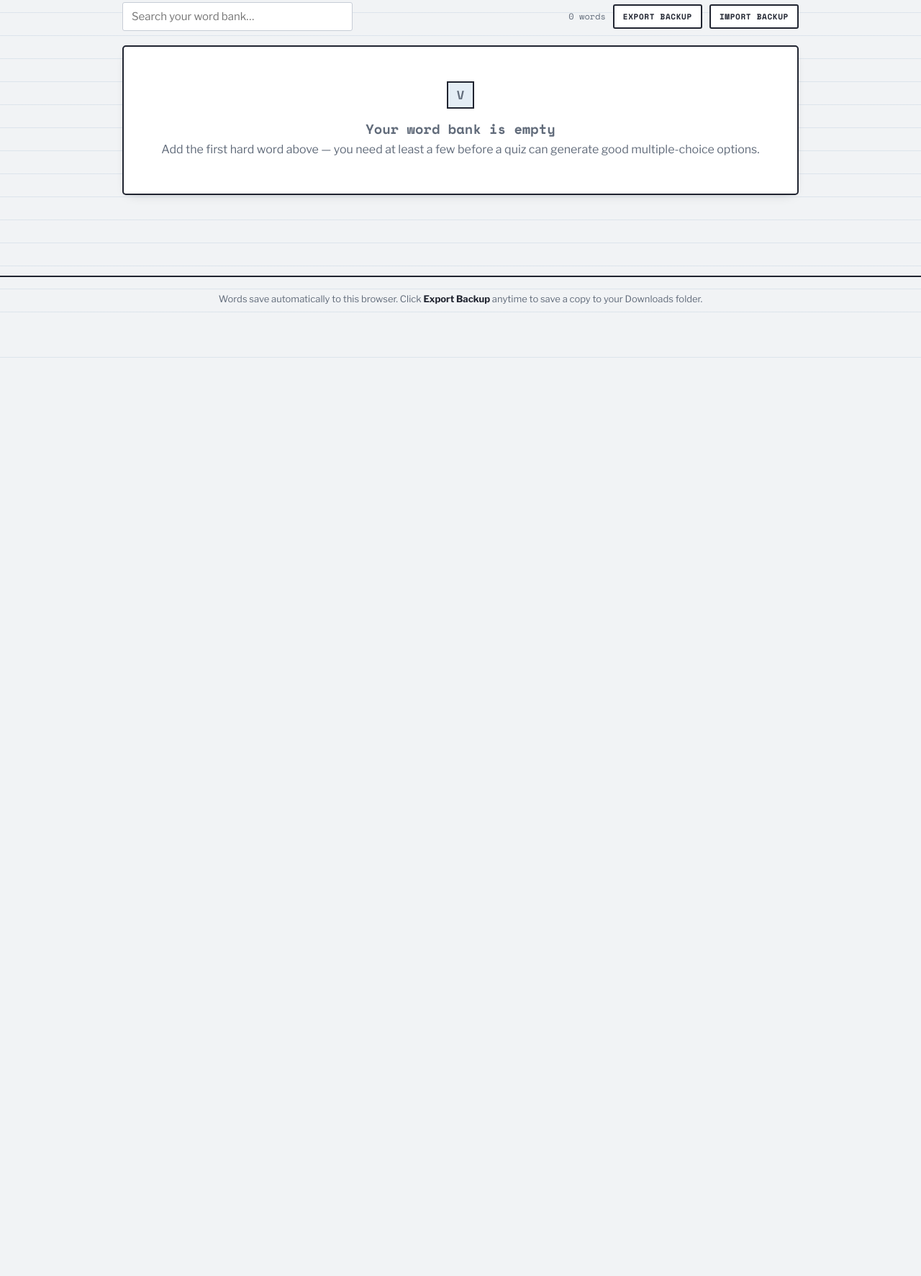
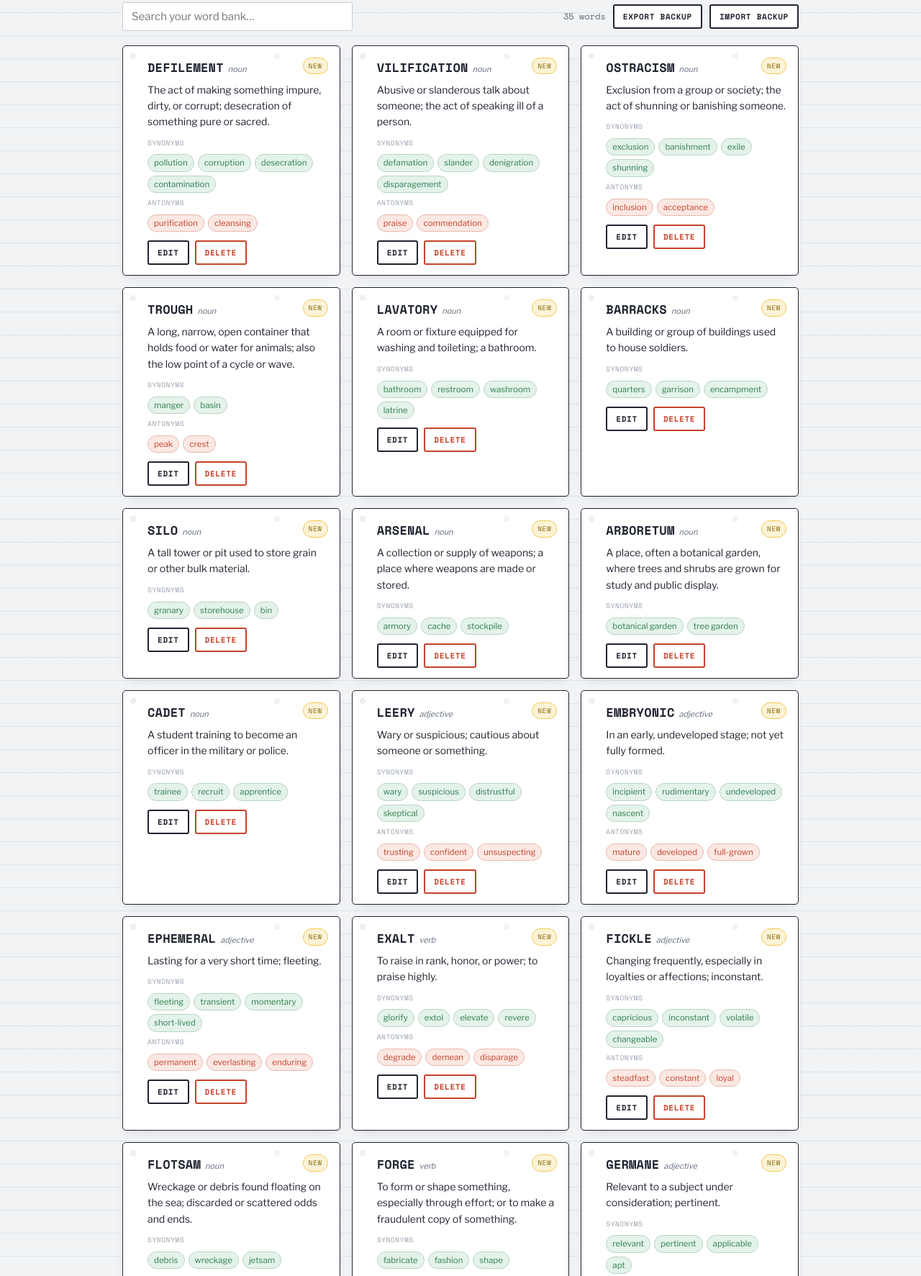
Before and after one commit to venkat-nav/ssat, a plain HTML site: page verbal.html in a window 1280 px wide. Shown: the part 302-2075 px from the top of the page at 72% size. Before the commit the page ends 800 px from the top, so only its background shows below. Drawn offline with nearby package versions, Linux system fonts and the light colour scheme.

Commit message:
Update word list

```diff
--- a/index.html
+++ b/index.html
@@ -105,6 +105,7 @@
     </div>
   </footer>
 
+  <script src="js/seed-words.js"></script>
   <script src="js/storage.js"></script>
   <script src="js/home.js"></script>
 </body>
--- /dev/null
+++ b/js/seed-words.js
@@ -0,0 +1,259 @@
+/* ==========================================================================
+   seed-words.js — a starter vocabulary list, added once to a new word bank
+   (see Storage.seedWordsOnce in storage.js). Definitions/synonyms/antonyms
+   written by hand rather than pulled from the dictionary APIs.
+   Concrete/technical nouns without a real antonym (lavatory, silo, writ,
+   cummerbund, ulcer, etc.) are left with an empty antonyms list rather than
+   a forced/inaccurate pairing.
+
+   Note: "Bouyant" (as given) is a common misspelling — stored here with
+   its correct spelling, "Buoyant".
+   ========================================================================== */
+
+const SEED_WORDS = [
+  {
+    word: 'Defilement',
+    partOfSpeech: 'noun',
+    meaning: 'The act of making something impure, dirty, or corrupt; desecration of something pure or sacred.',
+    synonyms: ['pollution', 'corruption', 'desecration', 'contamination'],
+    antonyms: ['purification', 'cleansing'],
+  },
+  {
+    word: 'Vilification',
+    partOfSpeech: 'noun',
+    meaning: 'Abusive or slanderous talk about someone; the act of speaking ill of a person.',
+    synonyms: ['defamation', 'slander', 'denigration', 'disparagement'],
+    antonyms: ['praise', 'commendation'],
+  },
+  {
+    word: 'Ostracism',
+    partOfSpeech: 'noun',
+    meaning: 'Exclusion from a group or society; the act of shunning or banishing someone.',
+    synonyms: ['exclusion', 'banishment', 'exile', 'shunning'],
+    antonyms: ['inclusion', 'acceptance'],
+  },
+  {
+    word: 'Trough',
+    partOfSpeech: 'noun',
+    meaning: 'A long, narrow, open container that holds food or water for animals; also the low point of a cycle or wave.',
+    synonyms: ['manger', 'basin'],
+    antonyms: ['peak', 'crest'],
+  },
+  {
+    word: 'Lavatory',
+    partOfSpeech: 'noun',
+    meaning: 'A room or fixture equipped for washing and toileting; a bathroom.',
+    synonyms: ['bathroom', 'restroom', 'washroom', 'latrine'],
+    antonyms: [],
+  },
+  {
+    word: 'Barracks',
+    partOfSpeech: 'noun',
+    meaning: 'A building or group of buildings used to house soldiers.',
+    synonyms: ['quarters', 'garrison', 'encampment'],
+    antonyms: [],
+  },
+  {
+    word: 'Silo',
+    partOfSpeech: 'noun',
+    meaning: 'A tall tower or pit used to store grain or other bulk material.',
+    synonyms: ['granary', 'storehouse', 'bin'],
+    antonyms: [],
+  },
+  {
+    word: 'Arsenal',
+    partOfSpeech: 'noun',
+    meaning: 'A collection or supply of weapons; a place where weapons are made or stored.',
+    synonyms: ['armory', 'cache', 'stockpile'],
+    antonyms: [],
+  },
+  {
+    word: 'Arboretum',
+    partOfSpeech: 'noun',
+    meaning: 'A place, often a botanical garden, where trees and shrubs are grown for study and public display.',
+    synonyms: ['botanical garden', 'tree garden'],
+    antonyms: [],
+  },
+  {
+    word: 'Cadet',
+    partOfSpeech: 'noun',
+    meaning: 'A student training to become an officer in the military or police.',
+    synonyms: ['trainee', 'recruit', 'apprentice'],
+    antonyms: [],
+  },
+  {
+    word: 'Leery',
+    partOfSpeech: 'adjective',
+    meaning: 'Wary or suspicious; cautious about someone or something.',
+    synonyms: ['wary', 'suspicious', 'distrustful', 'skeptical'],
+    antonyms: ['trusting', 'confident', 'unsuspecting'],
+  },
+  {
+    word: 'Embryonic',
+    partOfSpeech: 'adjective',
+    meaning: 'In an early, undeveloped stage; not yet fully formed.',
+    synonyms: ['incipient', 'rudimentary', 'undeveloped', 'nascent'],
+    antonyms: ['mature', 'developed', 'full-grown'],
+  },
+  {
+    word: 'Ephemeral',
+    partOfSpeech: 'adjective',
+    meaning: 'Lasting for a very short time; fleeting.',
+    synonyms: ['fleeting', 'transient', 'momentary', 'short-lived'],
+    antonyms: ['permanent', 'everlasting', 'enduring'],
+  },
+  {
+    word: 'Exalt',
+    partOfSpeech: 'verb',
+    meaning: 'To raise in rank, honor, or power; to praise highly.',
+    synonyms: ['glorify', 'extol', 'elevate', 'revere'],
+    antonyms: ['degrade', 'demean', 'disparage'],
+  },
+  {
+    word: 'Fickle',
+    partOfSpeech: 'adjective',
+    meaning: 'Changing frequently, especially in loyalties or affections; inconstant.',
+    synonyms: ['capricious', 'inconstant', 'volatile', 'changeable'],
+    antonyms: ['steadfast', 'constant', 'loyal'],
+  },
+  {
+    word: 'Flotsam',
+    partOfSpeech: 'noun',
+    meaning: 'Wreckage or debris found floating on the sea; discarded or scattered odds and ends.',
+    synonyms: ['debris', 'wreckage', 'jetsam'],
+    antonyms: [],
+  },
+  {
+    word: 'Forge',
+    partOfSpeech: 'verb',
+    meaning: 'To form or shape something, especially through effort; or to make a fraudulent copy of something.',
+    synonyms: ['fabricate', 'fashion', 'shape'],
+    antonyms: [],
+  },
+  {
+    word: 'Germane',
+    partOfSpeech: 'adjective',
+    meaning: 'Relevant to a subject under consideration; pertinent.',
+    synonyms: ['relevant', 'pertinent', 'applicable', 'apt'],
+    antonyms: ['irrelevant', 'unrelated', 'extraneous'],
+  },
+  {
+    word: 'Glean',
+    partOfSpeech: 'verb',
+    meaning: 'To gather information or material bit by bit, often from various sources.',
+    synonyms: ['gather', 'extract', 'collect', 'harvest'],
+    antonyms: [],
+  },
+  {
+    word: 'Inane',
+    partOfSpeech: 'adjective',
+    meaning: 'Silly, senseless, or lacking substance; foolish.',
+    synonyms: ['senseless', 'foolish', 'vapid', 'absurd'],
+    antonyms: ['sensible', 'profound', 'meaningful'],
+  },
+  {
+    word: 'Ingress',
+    partOfSpeech: 'noun',
+    meaning: 'The act of entering; a means or place of entry.',
+    synonyms: ['entry', 'entrance', 'access', 'admission'],
+    antonyms: ['egress', 'exit', 'departure'],
+  },
+  {
+    word: 'Innocuous',
+    partOfSpeech: 'adjective',
+    meaning: 'Not harmful or offensive; harmless.',
+    synonyms: ['harmless', 'benign', 'inoffensive', 'safe'],
+    antonyms: ['harmful', 'dangerous', 'noxious'],
+  },
+  {
+    word: 'Laudatory',
+    partOfSpeech: 'adjective',
+    meaning: 'Expressing praise; commendatory.',
+    synonyms: ['complimentary', 'commendatory', 'approving', 'admiring'],
+    antonyms: ['critical', 'disparaging', 'derogatory'],
+  },
+  {
+    word: 'Lucrative',
+    partOfSpeech: 'adjective',
+    meaning: 'Producing a great deal of profit; profitable.',
+    synonyms: ['profitable', 'remunerative', 'gainful', 'moneymaking'],
+    antonyms: ['unprofitable', 'worthless'],
+  },
+  {
+    word: 'Mirage',
+    partOfSpeech: 'noun',
+    meaning: 'An optical illusion caused by atmospheric conditions; something illusory that appears real.',
+    synonyms: ['illusion', 'hallucination', 'phantom', 'delusion'],
+    antonyms: ['reality'],
+  },
+  {
+    word: 'Null',
+    partOfSpeech: 'adjective',
+    meaning: 'Having no value, effect, or significance; nonexistent or invalid.',
+    synonyms: ['void', 'invalid', 'nonexistent', 'empty'],
+    antonyms: ['valid', 'significant', 'existent'],
+  },
+  {
+    word: 'Overt',
+    partOfSpeech: 'adjective',
+    meaning: 'Done or shown openly; not hidden or secret.',
+    synonyms: ['open', 'obvious', 'manifest', 'apparent'],
+    antonyms: ['covert', 'hidden', 'secret', 'concealed'],
+  },
+  {
+    word: 'Invaluable',
+    partOfSpeech: 'adjective',
+    meaning: 'Extremely useful or valuable; indispensable.',
+    synonyms: ['priceless', 'indispensable', 'precious', 'essential'],
+    antonyms: ['worthless', 'useless', 'dispensable'],
+  },
+  {
+    word: 'Rife',
+    partOfSpeech: 'adjective',
+    meaning: 'Of common occurrence; widespread, especially something undesirable.',
+    synonyms: ['widespread', 'abundant', 'prevalent', 'common'],
+    antonyms: ['rare', 'scarce', 'uncommon'],
+  },
+  {
+    word: 'Shroud',
+    partOfSpeech: 'verb',
+    meaning: 'To cover, conceal, or envelop something, hiding it from view.',
+    synonyms: ['cover', 'veil', 'cloak', 'conceal'],
+    antonyms: ['reveal', 'expose', 'uncover'],
+  },
+  {
+    word: 'Tacit',
+    partOfSpeech: 'adjective',
+    meaning: 'Understood or implied without being stated directly.',
+    synonyms: ['implied', 'unspoken', 'implicit', 'understood'],
+    antonyms: ['explicit', 'stated', 'expressed'],
+  },
+  {
+    word: 'Writ',
+    partOfSpeech: 'noun',
+    meaning: 'A formal written order issued by a court or other legal authority.',
+    synonyms: ['decree', 'mandate', 'summons', 'order'],
+    antonyms: [],
+  },
+  {
+    word: 'Cummerbund',
+    partOfSpeech: 'noun',
+    meaning: 'A broad, pleated waist sash, often worn with men’s formal wear.',
+    synonyms: ['sash', 'waistband'],
+    antonyms: [],
+  },
+  {
+    word: 'Ulcer',
+    partOfSpeech: 'noun',
+    meaning: 'An open sore on an internal or external body surface, caused by a break in tissue that fails to heal.',
+    synonyms: ['sore', 'lesion', 'abscess'],
+    antonyms: [],
+  },
+  {
+    word: 'Buoyant',
+    partOfSpeech: 'adjective',
+    meaning: 'Cheerful and optimistic, quick to recover from setbacks; also, able to float.',
+    synonyms: ['cheerful', 'optimistic', 'resilient', 'upbeat'],
+    antonyms: ['despondent', 'gloomy', 'dejected'],
+  },
+];
--- a/js/storage.js
+++ b/js/storage.js
@@ -225,6 +225,18 @@ const Storage = (() => {
     return cleaned;
   }
 
+  const KEY_SEED_APPLIED = 'ssat_verbal_seed_applied_v2';
+
+  // Runs once per browser: appends a starter word list to whatever's already
+  // in the bank, skipping any word already present (by spelling). Safe to
+  // call on every page load — after the first run it's a no-op forever,
+  // even if every word is later deleted.
+  function seedWordsOnce(seedList) {
+    if (localStorage.getItem(KEY_SEED_APPLIED)) return;
+    mergeWords(seedList);
+    localStorage.setItem(KEY_SEED_APPLIED, '1');
+  }
+
   return {
     getWords,
     saveWords,
@@ -241,5 +253,10 @@ const Storage = (() => {
     importWordsFromFile,
     mergeWords,
     replaceWords,
+    seedWordsOnce,
   };
 })();
+
+if (typeof SEED_WORDS !== 'undefined') {
+  Storage.seedWordsOnce(SEED_WORDS);
+}
--- a/verbal.html
+++ b/verbal.html
@@ -195,6 +195,7 @@
     </div>
   </footer>
 
+  <script src="js/seed-words.js"></script>
   <script src="js/storage.js"></script>
   <script src="js/dictionary.js"></script>
   <script src="js/app.js"></script>
```
